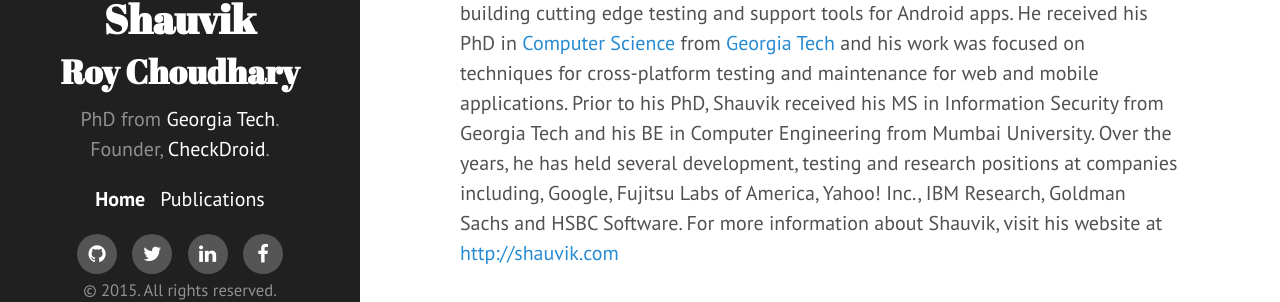
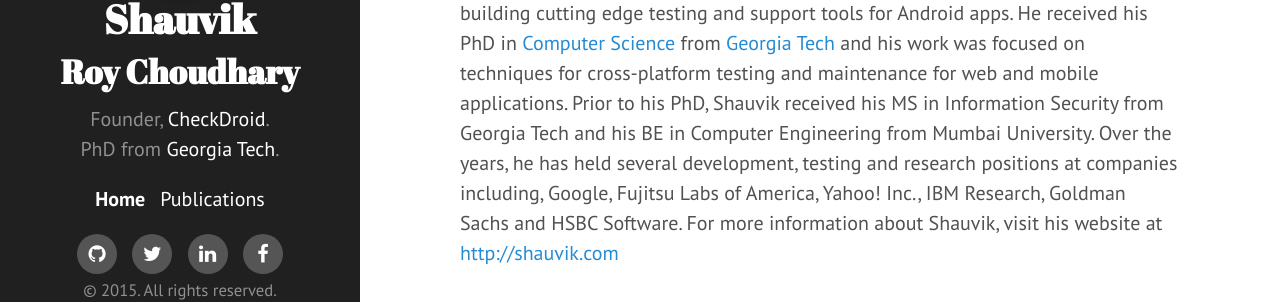
Before and after one commit to shauvik/shauvik.github.io, a Jekyll site: the page built from index.html, in a window 1280 px wide. Shown: the part 556-858 px from the top of the page. Built offline with Jekyll 4.4.1, drawn with Linux system fonts in a browser that asks for light colours; nearby versions of some CDN libraries; Markdown is read by kramdown in place of the engine named in the settings.

```diff
--- a/_config.yml
+++ b/_config.yml
@@ -1,4 +1,4 @@
-name: Your New Jekyll Site
+name: Shauvik Roy Choudhary
 
 # Dependencies
 markdown: redcarpet
@@ -10,7 +10,7 @@ permalink:        pretty
 # Setup
 title:            'Shauvik <br /><small>Roy Choudhary</small>'
 tagline:          'PhD, Entrepreneur'
-description:      'PhD from <a href="http://www.cc.gatech.edu/">Georgia Tech</a>.<br />Founder, <a href="http://checkdroid.com">CheckDroid</a>.'
+description:      'Founder, <a href="http://checkdroid.com">CheckDroid</a>.<br />PhD from <a href="http://www.cc.gatech.edu/">Georgia Tech</a>.'
 url:              http://shauvik.com
 
 author:
```
